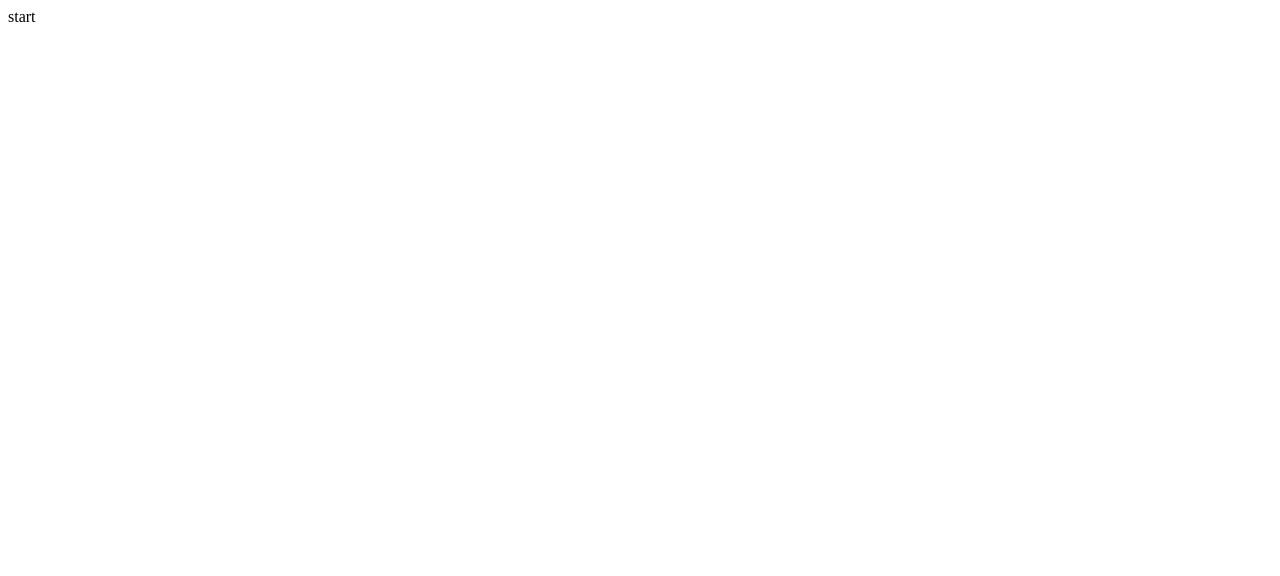
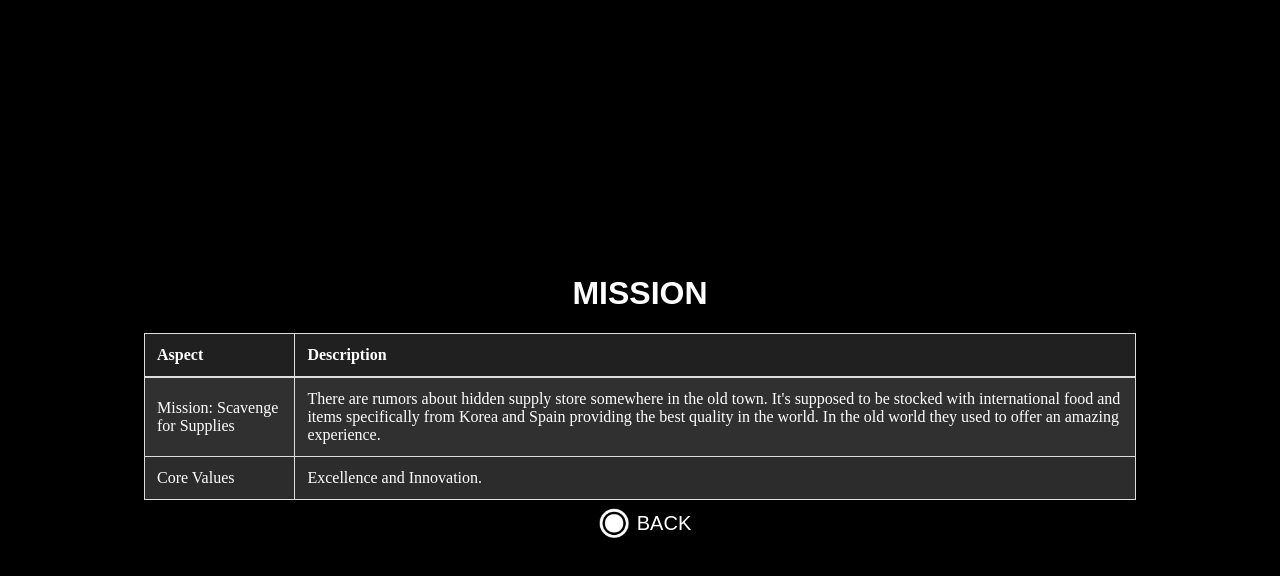
Before and after one commit to Allegsu/TLOUPII, a plain HTML site: page src/components/HSmission.html in a window 1280 px wide. Drawn offline with Linux system fonts and the light colour scheme; a web font is replaced by a local one.

Commit message:
mission file structure, fixing style.css

```diff
--- a/css/style.css
+++ b/css/style.css
@@ -414,7 +414,6 @@ body {
     filter: blur(0.5px);
 }
 /*Location, Vision and Mission Styling*/
-/*Location*/
 .container {
     background-color: black;
     min-height: 120vh;
@@ -435,7 +434,7 @@ body {
     margin: inherit;
     font-size: 1em;
     text-align: left;
-    position: relative; /* Important for pseudo-element positioning */
+    position: relative;
 }
 
 .topics-table::before {
@@ -446,36 +445,34 @@ body {
     width: 100%;
     height: 100%;
     background: inherit;
-    filter: blur(20px); /* Increased blur amount */
-    z-index: -1; /* Place the blur behind the table content */
+    filter: blur(20px);
+    z-index: -1;
 }
 
 .topics-table th, .topics-table td {
     border: 1px solid #ddd;
     padding: 12px;
-    background-color: rgba(255, 255, 255, 0.1); /* More translucent background */
-    position: relative; /* Ensures the content is above the blur */
+    background-color: rgba(255, 255, 255, 0.1);
+    position: relative;
 }
 
 .topics-table th {
-    background-color: rgba(51, 51, 51, 0.3); /* More translucent background */
+    background-color: rgba(51, 51, 51, 0.3);
     color: white;
 }
 
 .topics-table tr:nth-child(even) {
-    background-color: rgba(68, 68, 68, 0.3); /* More translucent background */
+    background-color: rgba(68, 68, 68, 0.3);
 }
 
 .topics-table tr:nth-child(odd) {
-    background-color: rgba(85, 85, 85, 0.3); /* More translucent background */
+    background-color: rgba(85, 85, 85, 0.3);
 }
 /*Anchor inherit (keep it mind)*/
 a{
     text-decoration: none;
     color:inherit
 }
-/*Vision*/
-
 @media screen and (max-width: 320px) {
     .login-container {
         width: 90%;
--- a/src/components/HSmission.html
+++ b/src/components/HSmission.html
@@ -1 +1,38 @@
-start
+<!DOCTYPE html>
+<html lang="en">
+<head>
+    <meta charset="UTF-8">
+    <meta name="viewport" content="width=device-width, initial-scale=1.0">
+    <title>Mission</title>
+    <link rel="stylesheet" href="../../css/style.css">
+</head>
+<body>
+    <div class="container">
+        <h1 class="TLFont">MISSION</h1>
+        <table class="topics-table">
+            <thead>
+                <tr>
+                    <th>Aspect</th>
+                    <th>Description</th>
+                </tr>
+            </thead>
+            <tbody>
+                <tr>
+                    <td> Mission: Scavenge for Supplies</td>
+                    <td>There are rumors about hidden supply store somewhere in the old town. It's supposed to be stocked with international food and items specifically from Korea and Spain providing the best quality
+                        in the world. In the old world they used to offer an amazing experience.</td>
+                </tr>
+                <tr>
+                    <td>Core Values</td>
+                    <td>Excellence and Innovation.</td>
+                </tr>
+                <!-- Add more rows as needed -->
+            </tbody>
+        </table>
+        <button class="Button-PS">
+             <img src="../../images/OButtonPS.png" alt="PS-BUTTON" class="PS-Button-Image" />
+             <span>BACK</span>
+        </button>
+    </div>
+</body>
+</html>
```
